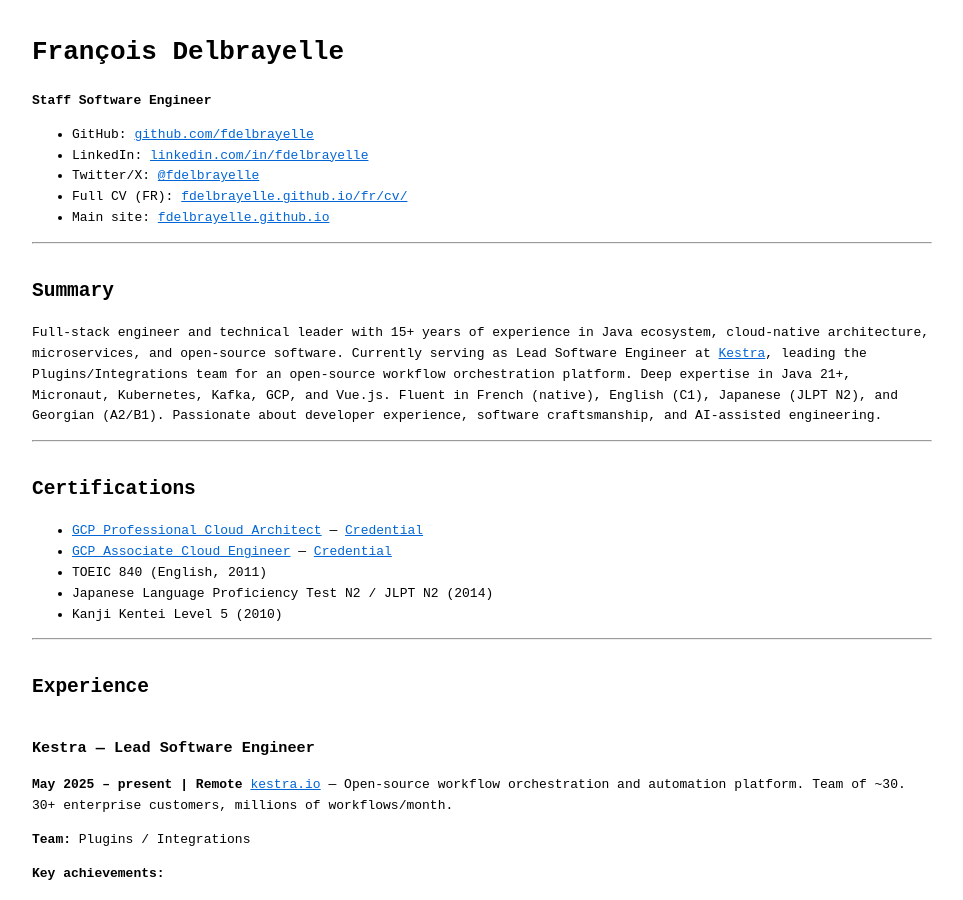
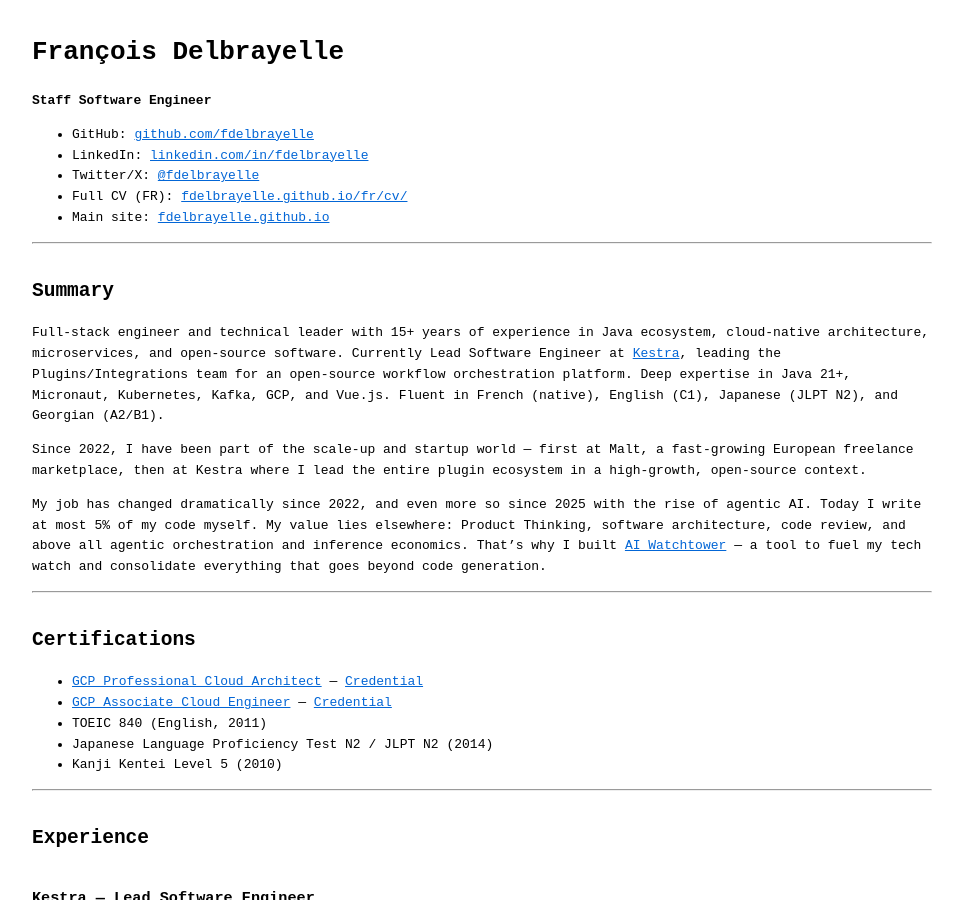
Before and after one commit to fdelbrayelle/fdelbrayelle.github.io, a Jekyll site: the page built from cv.md, in a window 1280 px wide and 900 px high. Shown: the whole window, without its empty margins (158-1121 px from the left). Built offline with Jekyll 4.4.1, drawn with Linux system fonts in a browser that asks for light colours.

Commit message:
Update About: scale-up journey (Malt→Kestra) + agentic AI shift + AI Watchtower

```diff
--- a/_config.yml
+++ b/_config.yml
@@ -55,7 +55,9 @@
 about_content: | # this will include new lines to allow paragraphs
   I can take on roles as <strong>full-stack developer</strong>, <strong>tech lead</strong> and <strong>solutions architect</strong>. I have also regularly given training on the Spring ecosystem and other technologies. I also try to apply <em>software craftsmanship</em> in my daily work. I have been passionate about development since the 90s and have more than <strong>15 years of experience</strong> since the Computer Science degree I completed in Lens and the Master’s degree in Computer Science at SUPINFO Lille. Of <a title="Myers-Briggs personality test" href="https://www.16personalities.com/fr/la-personnalite-infj" target="_blank" rel="noreferrer noopener">INFJ personality</a>, I am particularly sensitive to means of expression such as <a title="Nonviolent Communication" href="https://fr.wikipedia.org/wiki/Communication_non_violente" target="_blank" rel="noreferrer noopener">NVC (Nonviolent Communication)</a>.
 
-  Since joining Malt in 2022, I discovered a new way of working in a fast-growing scale-up with significant challenges. This allowed me to participate in high-impact developments and fully engage internally on an innovative product.
+  Since 2022, I have been part of the scale-up and startup world, starting with Malt — a fast-growing European freelance marketplace where I worked on high-impact product development. Today at Kestra, I lead the entire plugin ecosystem in a high-growth, open-source context.
+
+  My job has changed dramatically since 2022, and even more so since 2025 with the rise of agentic AI. Today I write at most 5% of my code myself. I believe my value lies elsewhere: <em>Product Thinking</em>, software architecture, code review, and above all agentic orchestration and inference economics. That's why I built <a href="https://github.com/fdelbrayelle/ai-watchtower" target="_blank" rel="noreferrer noopener">AI Watchtower</a> — a tool to fuel my tech watch and consolidate everything that goes beyond code generation.
 
   Before that, I worked for several IT service companies for 11 years, in service centers, on-site, in different contexts and organizational modes, for varying durations and in diverse functional domains (<em>Data Asset Management</em>, <em>Product Information Management</em>, SEO, <em>merchandising</em>, sales/e-commerce sport/DIY/luxury/fashion, healthcare, banking and insurance). Since 2018, <strong>I have regularly been working remotely</strong> and this accelerated in March 2020 with the COVID-19 health crisis with several months of fully remote work, which allowed me to change my habits and adapt to be efficient and productive in the best conditions.
 
--- a/_data/fr_site.yml
+++ b/_data/fr_site.yml
@@ -3,7 +3,9 @@
 about_content: | # this will include new lines to allow paragraphs
   Je peux prendre les rôles de <strong>développeur full-stack</strong>, <strong>tech lead</strong> et <strong>architecte solutions</strong>. J'ai donné régulièrement en complément des formations sur l'écosystème Spring et d'autres technos. Je tente également d'appliquer le <em>software craftsmanship</em> au quotidien dans mon travail. Je me passionne pour le développement depuis les années 90 et j'ai plus de <strong>15 ans d'expérience</strong> depuis le DUT informatique que j'ai effectué à Lens et le master informatique à SUPINFO Lille. De <a title="Test de Myers-Briggs" href="https://www.16personalities.com/fr/la-personnalite-infj" target="_blank" rel="noreferrer noopener">personnalité INFJ</a>, je suis particulièrement sensible aux moyens d'expression tels que la <a title="Communication non violente" href="https://fr.wikipedia.org/wiki/Communication_non_violente" target="_blank" rel="noreferrer noopener">CNV</a>.
 
-  Depuis que j'ai rejoint Malt en 2022, j'ai découvert un nouveau mode de fonctionnement dans une scale-up en pleine croissance et avec des enjeux importants. Cela m'a permis de participer à des développements à fort impact et de m'impliquer pleinement en interne sur un produit innovant.
+  À partir de 2022, j'ai rejoint le monde des scale-ups et start-ups, à commencer par Malt — une marketplace européenne pour freelances en pleine croissance, où j'ai participé à des développements à fort impact. Et aujourd'hui Kestra, où j'ai en charge tout l'écosystème des plugins, dans un contexte à forte croissance et 100 % open-source.
+
+  Mon métier a fortement changé depuis 2022, et surtout depuis 2025 avec l'essor de l'IA agentique. Aujourd'hui, j'écris au maximum 5 % de mon code moi-même. Je pense que ma valeur réside désormais ailleurs : <em>Product Thinking</em>, architecture logicielle, revue de code, et surtout orchestration agentique et économie de l'inférence. C'est pour cela que j'ai construit <a href="https://github.com/fdelbrayelle/ai-watchtower" target="_blank" rel="noreferrer noopener">AI Watchtower</a> — un outil pour ma veille technologique et consolider mes acquis dans tout ce qui n'est pas de la génération de code.
 
   Avant cela, j'ai travaillé pour plusieurs ESN pendant 11 ans, en centre de services, en régie, dans différents contextes et modes d'organisation, pour des durées variées et dans divers domaines fonctionnels (<em>Data Asset Management</em>, <em>Product Information Management</em>, référencement/SEO, <em>merchandising</em>, vente/e-commerce sport/bricolage/luxe/prêt-à-porter, santé, banque et assurance). Depuis 2018, <strong>je suis régulièrement en télétravail</strong> et cela s'est accéléré en mars 2020 avec la crise sanitaire de la COVID-19 avec plusieurs mois en télétravail intégral ce qui m'a permis de changer mes habitudes et m'adapter pour être efficace et productif dans les meilleures conditions.
 
--- a/cv.md
+++ b/cv.md
@@ -20,7 +20,11 @@
 
 ## Summary
 
-Full-stack engineer and technical leader with 15+ years of experience in Java ecosystem, cloud-native architecture, microservices, and open-source software. Currently serving as Lead Software Engineer at [Kestra](https://kestra.io), leading the Plugins/Integrations team for an open-source workflow orchestration platform. Deep expertise in Java 21+, Micronaut, Kubernetes, Kafka, GCP, and Vue.js. Fluent in French (native), English (C1), Japanese (JLPT N2), and Georgian (A2/B1). Passionate about developer experience, software craftsmanship, and AI-assisted engineering.
+Full-stack engineer and technical leader with 15+ years of experience in Java ecosystem, cloud-native architecture, microservices, and open-source software. Currently Lead Software Engineer at [Kestra](https://kestra.io), leading the Plugins/Integrations team for an open-source workflow orchestration platform. Deep expertise in Java 21+, Micronaut, Kubernetes, Kafka, GCP, and Vue.js. Fluent in French (native), English (C1), Japanese (JLPT N2), and Georgian (A2/B1).
+
+Since 2022, I have been part of the scale-up and startup world — first at Malt, a fast-growing European freelance marketplace, then at Kestra where I lead the entire plugin ecosystem in a high-growth, open-source context.
+
+My job has changed dramatically since 2022, and even more so since 2025 with the rise of agentic AI. Today I write at most 5% of my code myself. My value lies elsewhere: Product Thinking, software architecture, code review, and above all agentic orchestration and inference economics. That's why I built [AI Watchtower](https://github.com/fdelbrayelle/ai-watchtower) — a tool to fuel my tech watch and consolidate everything that goes beyond code generation.
 
 ---
 
--- a/llms.txt
+++ b/llms.txt
@@ -12,6 +12,10 @@
 ## About
 
 15+ years of experience in Java ecosystem, cloud-native architecture, microservices, and open-source software. Deep expertise in Java 21+, Micronaut, Kubernetes, Kafka, Vue.js, and Google Cloud Platform.
+
+Since 2022, part of the scale-up and startup world — first at Malt (European freelance marketplace), then at Kestra leading the entire plugin ecosystem in a high-growth, open-source context.
+
+Role has changed dramatically since 2022, and even more so since 2025 with agentic AI. Writes at most 5% of code himself. Value lies in: Product Thinking, software architecture, code review, agentic orchestration, and inference economics. Built [AI Watchtower](https://github.com/fdelbrayelle/ai-watchtower) for tech watch beyond code generation.
 
 ---
 
```
Also changed, not shown: fr/cv.md (+5 -1 lines).
